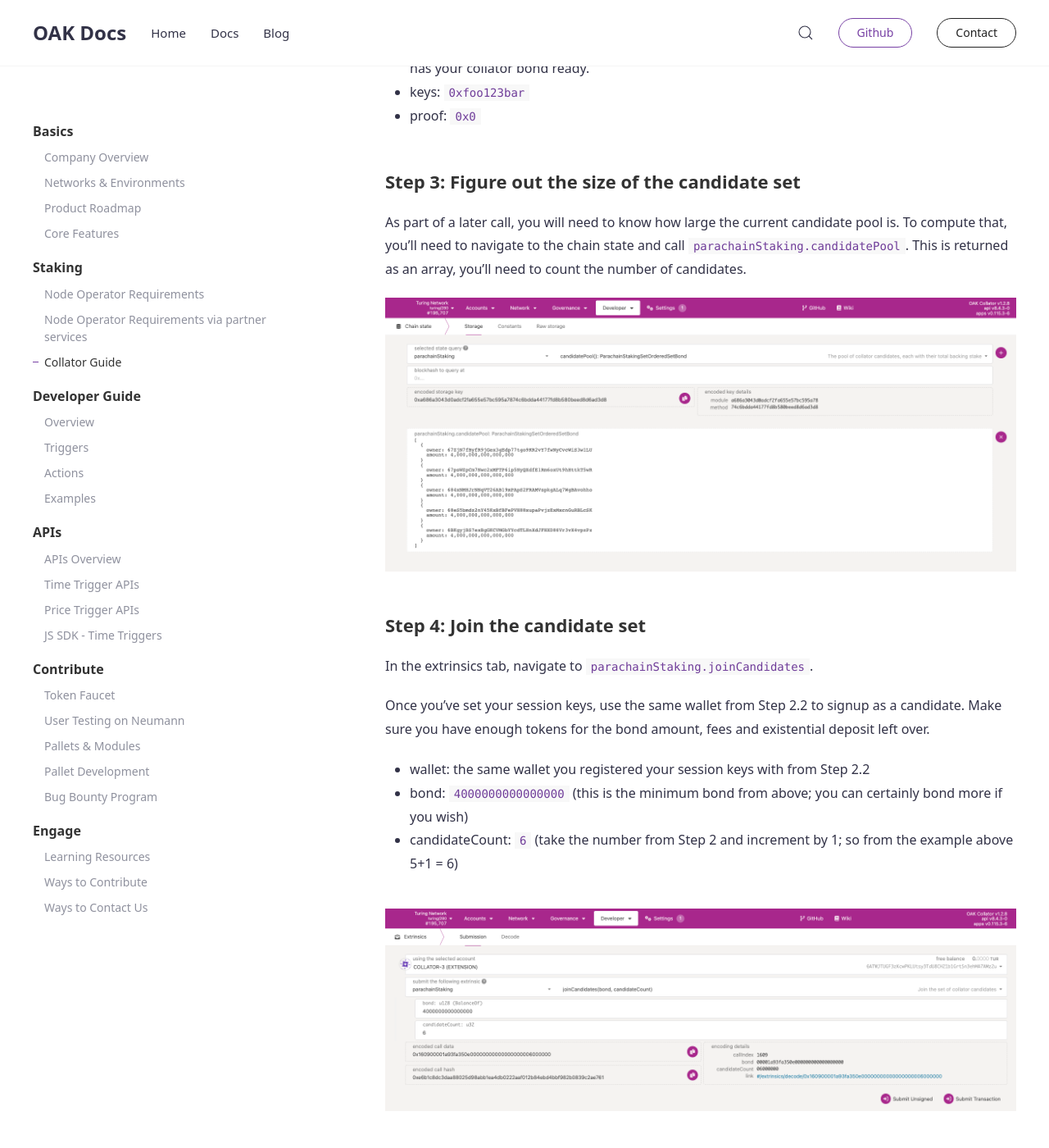
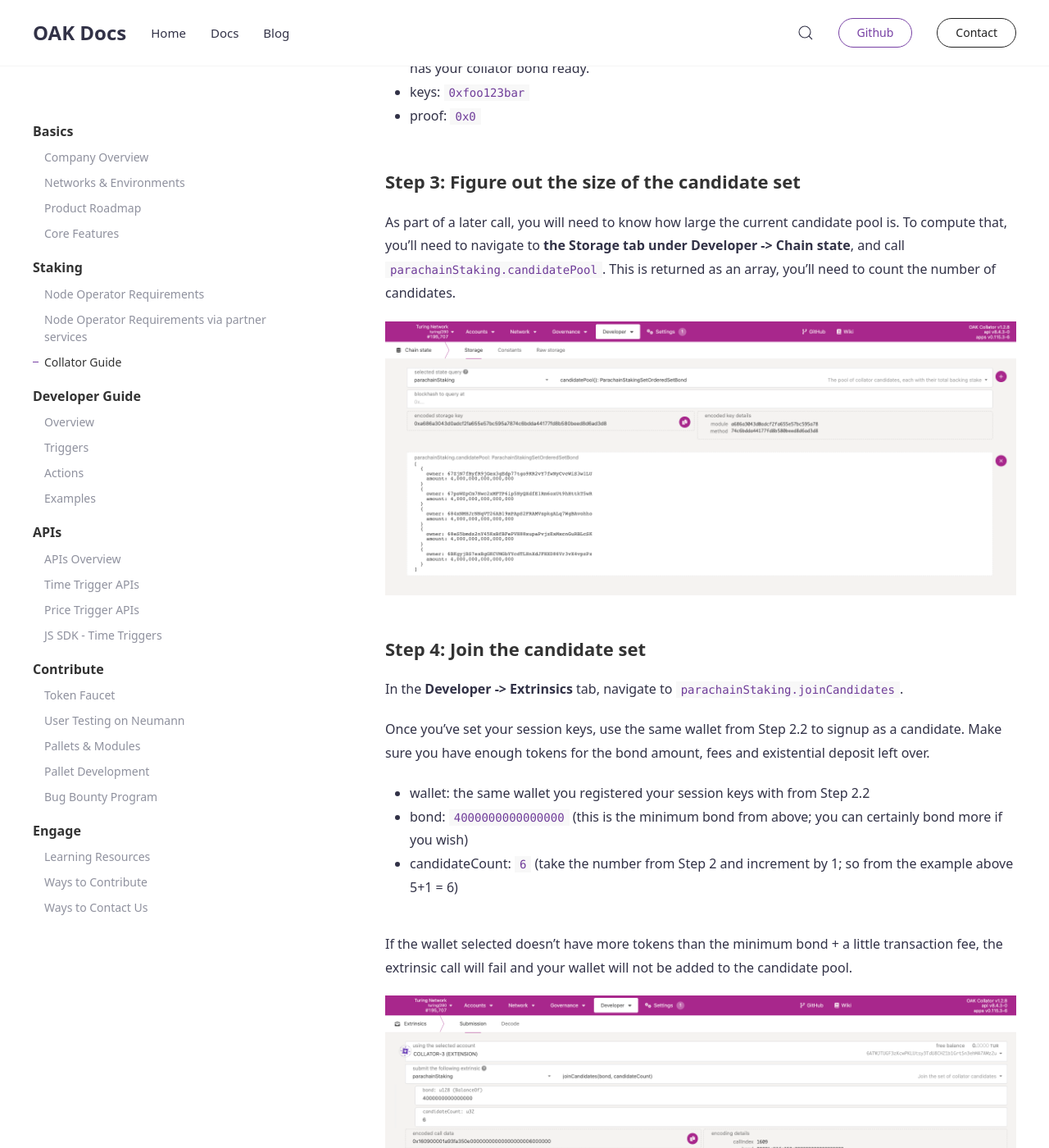
Before and after one commit to AvaProtocol/OAK-docs, a Jekyll site: the page built from _docs/collators.md, in a window 1280 px wide and 1400 px high, scrolled down 3527 px. Shown: the whole window at 82% size. Built offline with Jekyll 4.4.1, drawn with Linux system fonts in a browser that asks for light colours; some of the changed text lies outside the part shown.

Commit message:
Small edits to the _docs/collators.md page for clarification

```diff
--- a/_docs/collators.md
+++ b/_docs/collators.md
@@ -74,7 +74,7 @@ Navigate to our other documentation to use the PolkadotJS app to rotate keys. Na
 
 ### Step 2: Set your session keys
 
-**Step 2.1: Head over to the extrinsics tab in PolkadotJS**
+**Step 2.1: Head over to the Developer -> Chain state tab in PolkadotJS**
 Once you're in the extrinsics tab find `session.setKeys`.
 
 ![collator-setup-1](../../assets/img/collators/collator-setup-1.png)
@@ -88,19 +88,21 @@ Take the result from Step 1.1, in our example `0xfoo123bar`, input the following
 
 ### Step 3: Figure out the size of the candidate set
 
-As part of a later call, you will need to know how large the current candidate pool is. To compute that, you'll need to navigate to the chain state and call `parachainStaking.candidatePool`. This is returned as an array, you'll need to count the number of candidates.
+As part of a later call, you will need to know how large the current candidate pool is. To compute that, you'll need to navigate to **the Storage tab under Developer -> Chain state**,  and call `parachainStaking.candidatePool`. This is returned as an array, you'll need to count the number of candidates.
 
 ![collator-setup-2](../../assets/img/collators/collator-setup-2.png)
 
 ### Step 4: Join the candidate set
 
-In the extrinsics tab, navigate to `parachainStaking.joinCandidates`.
+In the **Developer -> Extrinsics** tab, navigate to `parachainStaking.joinCandidates`.
 
 Once you've set your session keys, use the same wallet from Step 2.2 to signup as a candidate. Make sure you have enough tokens for the bond amount, fees and existential deposit left over.
 
 - wallet: the same wallet you registered your session keys with from Step 2.2
 - bond: `4000000000000000` (this is the minimum bond from above; you can certainly bond more if you wish)
 - candidateCount: `6` (take the number from Step 2 and increment by 1; so from the example above 5+1 = 6)
+
+If the wallet selected doesn’t have more tokens than the minimum bond + a little transaction fee, the extrinsic call will fail and your wallet will not be added to the candidate pool.
 
 ![collator-setup-3](../../assets/img/collators/collator-setup-3.png)
 
```
